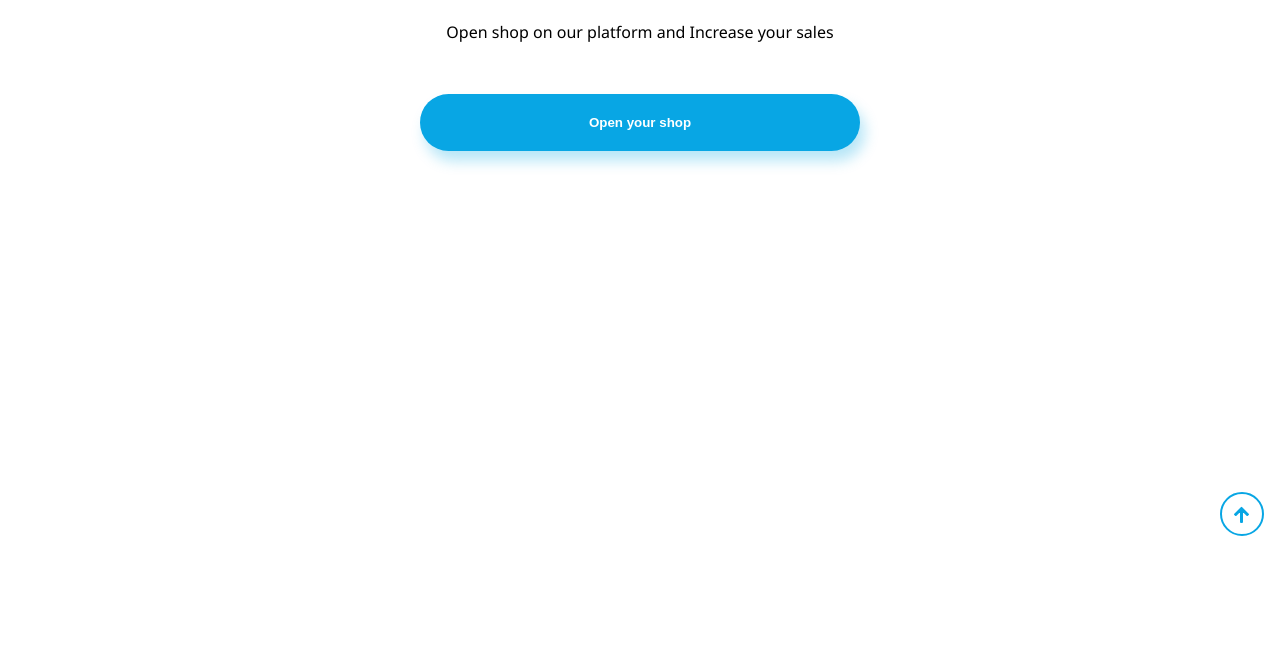
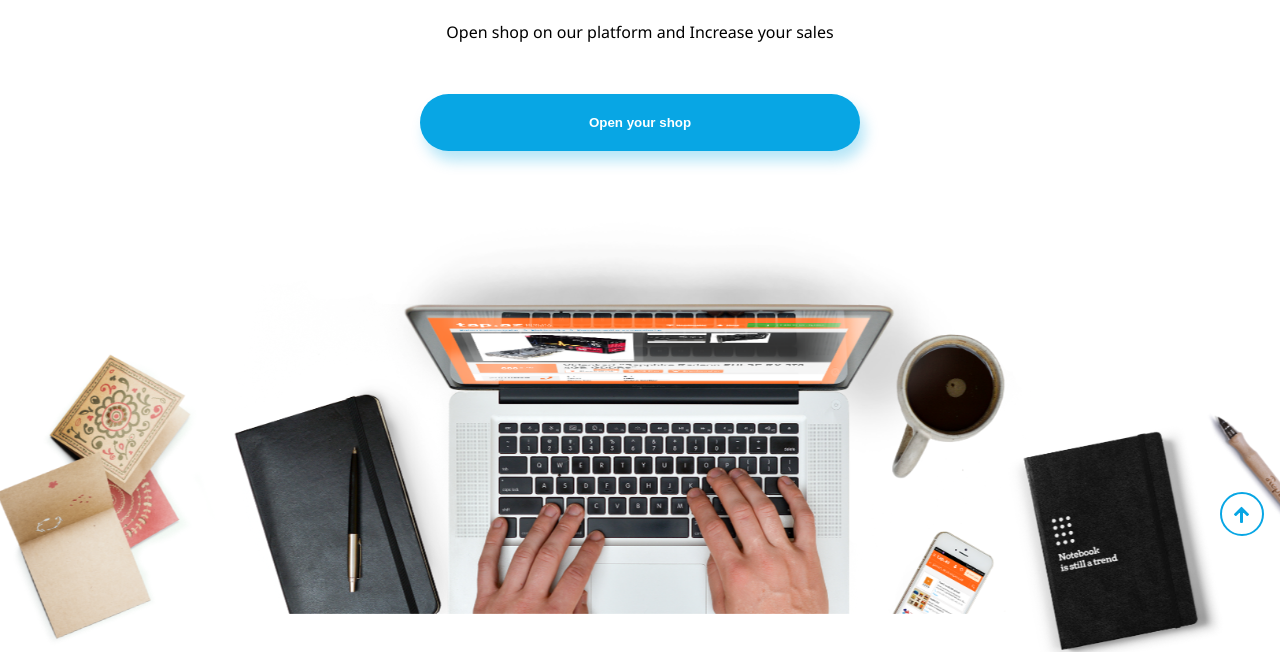
Before and after one commit to Enriquedonaire/Oxygen-Shop-Enrique, a website: page index.html in a window 1280 px wide. Shown: the part 184-836 px from the top of the page. Drawn offline with Linux system fonts and the light colour scheme; the site is published under a folder, as on GitHub Pages, so addresses that start at the root find nothing.

Commit message:
Style fix

```diff
--- a/sass/style.scss
+++ b/sass/style.scss
@@ -785,10 +785,10 @@ button {
   }
 }
 
-@media only screen and (min-width: 767px) {
+@media only screen and (min-width: 757px) {
   .header {
     height: 550px;
-    background-image: url(/assets/img/background.png);
+    background-image: url(../assets/img/background.png);
     background-size: contain;
   }
 
```
Also changed, not shown: css/style.css.
